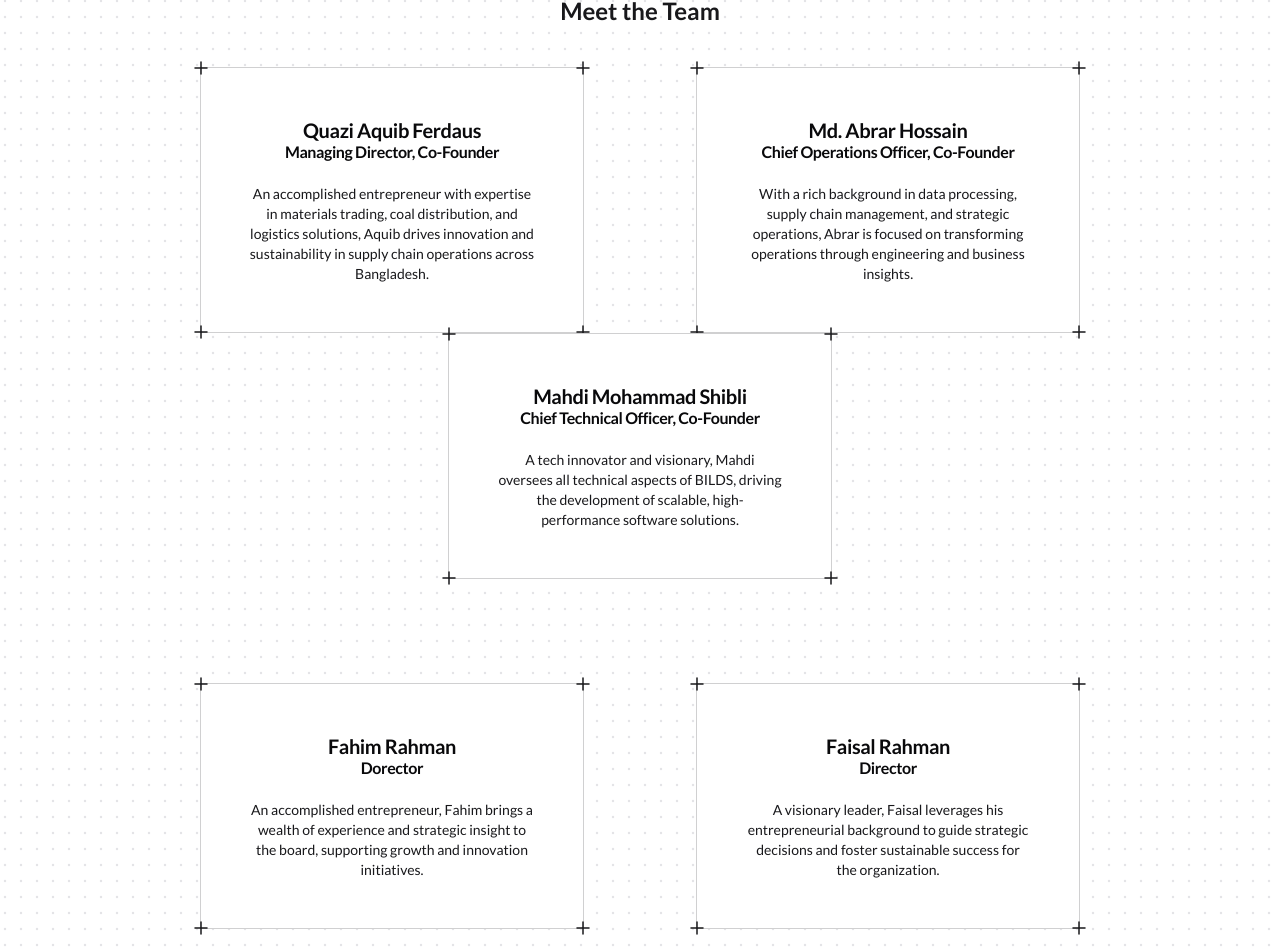
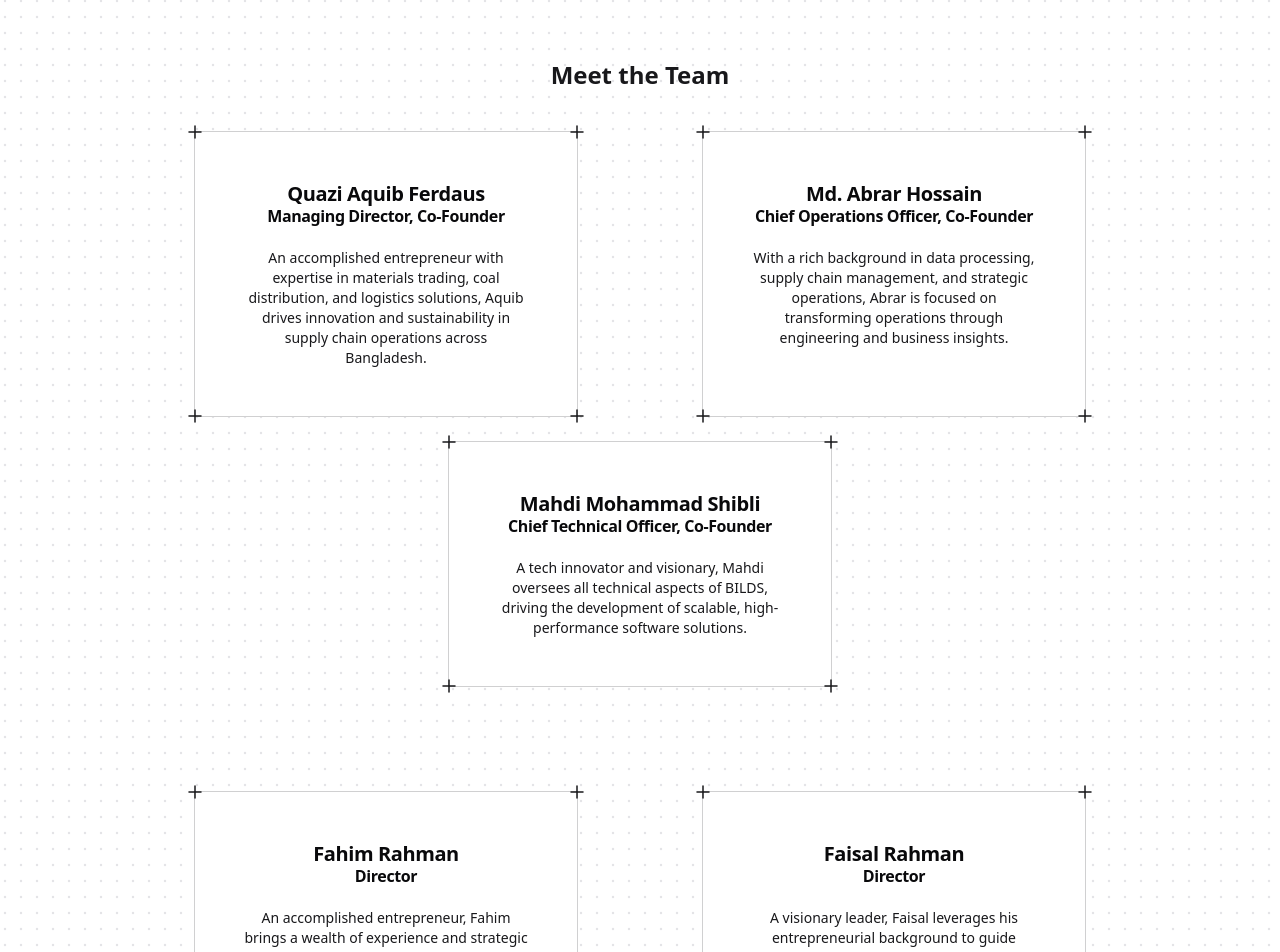
Before and after one commit to mrbrownstone07/bilds., a Next.js app: page / in a window 1280 px wide. Shown: the part 2100-3052 px from the top of the page. Built offline with nearby package versions, Linux system fonts and the light colour scheme.

Commit message:
adjusted font

```diff
--- a/app/globals.css
+++ b/app/globals.css
@@ -3,7 +3,14 @@
 @tailwind utilities;
 
 body {
-  font-family: "Lato", serif;
+  /* font-family: "Poppins", sans-serif;
+  font-weight: 400;
+  font-style: normal; */
+  font-family: "Noto Sans", sans-serif;
+  font-optical-sizing: auto;
+  font-weight: 500;
+  font-style: normal;
+  font-variation-settings: "wdth" 200;
 }
 
 html {
--- a/components/Team.jsx
+++ b/components/Team.jsx
@@ -32,7 +32,7 @@ export default function Team() {
     const boardMembers = [
         {
             name: "Fahim Rahman",
-            title: "Dorector",
+            title: "Director",
             imageSrc: "/abrar.svg",
             imageAlt: "Image of Fahim Rahman",
             description: "An accomplished entrepreneur, Fahim brings a wealth of experience and strategic insight to the board, supporting growth and innovation initiatives."
@@ -60,7 +60,7 @@ export default function Team() {
                     </CardTitle>
                 </CardHeader>  */}
                 <CardContent>
-                    <div className="flex flex-wrap justify-center">
+                    <div className="flex flex-wrap justify-center gap-6">
                         {teamMembers.map((member, index) => (
                             <RectCard
                                 key={index}
@@ -85,7 +85,7 @@ export default function Team() {
                     </CardTitle>
                 </CardHeader>  */}
                 <CardContent>
-                    <div className="flex flex-wrap justify-center">
+                    <div className="flex flex-wrap justify-center gap-6">
                         {boardMembers.map((member, index) => (
                             <RectCard
                                 key={index}
```
